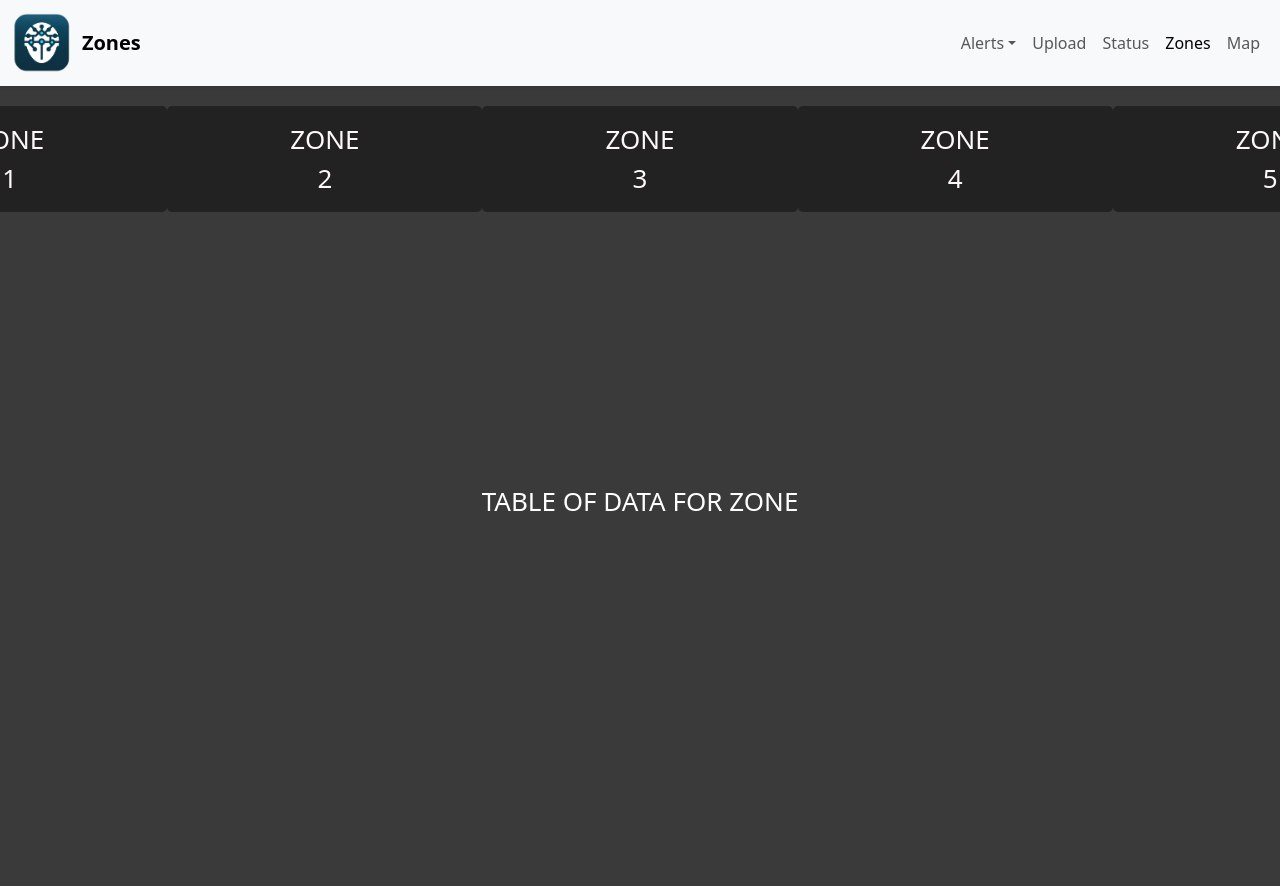
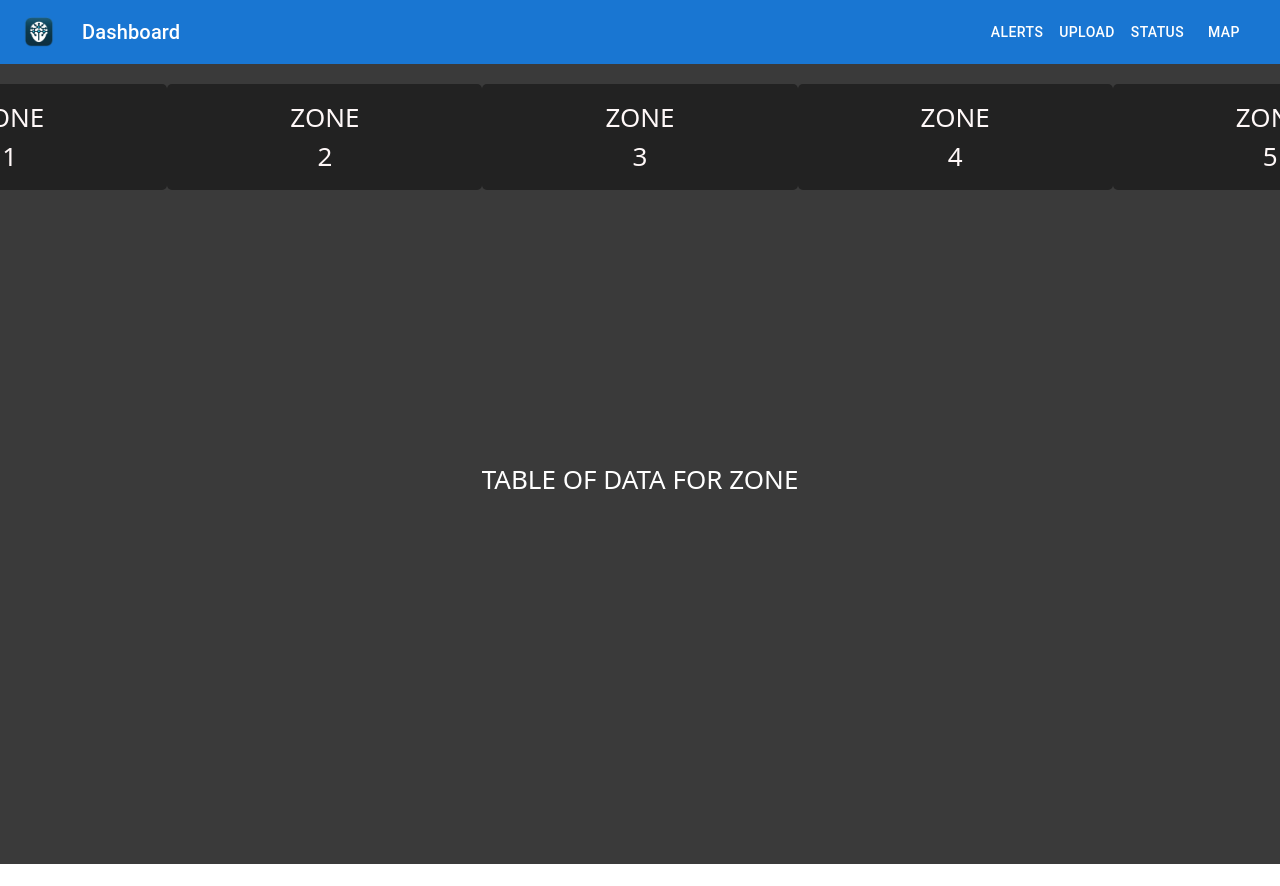
Before and after one commit to dingjw1997/AI-Dashboard, a React (Create React App) app: page /zones in a window 1280 px wide. Shown: the top 886 px of the page. After the commit the page ends 864 px from the top, so only its background shows below. Built offline with nearby package versions, Linux system fonts and the light colour scheme.

Commit message:
Change Header to MUI

```diff
--- a/package.json
+++ b/package.json
@@ -5,6 +5,7 @@
   "dependencies": {
     "@emotion/react": "^11.11.4",
     "@emotion/styled": "^11.11.0",
+    "@mui/icons-material": "^5.15.14",
     "@mui/material": "^5.15.14",
     "@testing-library/jest-dom": "^5.17.0",
     "@testing-library/react": "^13.4.0",
--- a/src/components/Header/Header.tsx
+++ b/src/components/Header/Header.tsx
@@ -1,73 +1,111 @@
-import React from "react";
-import styles from './Header.module.css';
-import { Container, Nav, Navbar, NavDropdown } from 'react-bootstrap';
+import React, { useState } from 'react';
+import AppBar from '@mui/material/AppBar';
+import Toolbar from '@mui/material/Toolbar';
+import Typography from '@mui/material/Typography';
+import Button from '@mui/material/Button';
+import Menu from '@mui/material/Menu';
+import MenuItem from '@mui/material/MenuItem';
+import IconButton from '@mui/material/IconButton';
+import MenuIcon from '@mui/icons-material/Menu';
+
+// Interfaces for the dropdown and the type of link for typing our props
+interface DropdownItem {
+  href: string;
+  text: string;
+}
 
 interface NavLink {
-  href: string;
+  href?: string;
   text: string;
   dropdown?: DropdownItem[];
 }
 
-interface DropdownItem {
-  href: string;
-  text: string;
-  isZone?: boolean;
-}
+const Header: React.FC = () => {
+  const [anchorEl, setAnchorEl] = useState<null | HTMLElement>(null);
 
-interface HeaderProps {
-  title?: string;
-  activeLink?: string;
-}
-
+  // Dummy navigation links
   const navLinks: NavLink[] = [
     {
-    href: "/alerts/",
       text: "Alerts",
       dropdown: [
-      { href: "/zone/1", text: "Zone 1", isZone: true },
-      { href: "/zone/2", text: "Zone 2", isZone: true },
-      { href: "/zone/3", text: "Zone 3", isZone: true },
-      { href: "/zone/4", text: "Zone 4", isZone: true },
-      { href: "/zone/5", text: "Zone 5", isZone: true }
-    ]
+        { href: "/zone/1", text: "Zone 1" },
+        { href: "/zone/2", text: "Zone 2" },
+        { href: "/zone/1", text: "Zone 3" },
+        { href: "/zone/2", text: "Zone 4" },
+      ],
     },
     { href: "/upload/", text: "Upload" },
     { href: "/status/", text: "Status" },
-  { href: "/zones/", text: "Zones" },
     { href: "/map/", text: "Map" },
   ];
 
-function Header({ title = "AI Dashboard", activeLink }: HeaderProps) {
+  const handleMenuClick = (event: React.MouseEvent<HTMLButtonElement>) => {
+    setAnchorEl(event.currentTarget);
+  };
+
+  const handleMenuClose = () => {
+    setAnchorEl(null);
+  };
+
   return (
-    <Navbar bg="light" expand="lg" sticky="top" className="shadow-sm">
-      <Container fluid>
-        <Navbar.Brand href="/" className={styles.brandContainer}>
-          <img src="/images/logo.png" alt="logo" className={`d-inline-block align-top ${styles.logo}`} />
-          {activeLink && <span className={styles.pageName}>{activeLink}</span>}
-        </Navbar.Brand>
-        <Navbar.Toggle aria-controls="basic-navbar-nav" />
-        <Navbar.Collapse id="basic-navbar-nav" className="justify-content-end">
-          <Nav>
+    <AppBar position="static">
+      <Toolbar>
+        <IconButton
+          size="large"
+          edge="start"
+          color="inherit"
+          aria-label="menu"
+          sx={{ mr: 2 }}
+        >
+          <img src="/images/logo.png" alt="logo" style={{ width: '30px' }} />
+        </IconButton>
+        <Typography variant="h6" component="div" sx={{ flexGrow: 1 }}>
+          Dashboard
+        </Typography>
+        <div>
           {navLinks.map((link, index) => (
             link.dropdown ? (
-                <NavDropdown title={link.text} id={`nav-dropdown-${index}`} key={index}>
-                  {link.dropdown.filter(item => item.isZone).map((item, idx) => (
-                    <NavDropdown.Item href={item.href} key={idx} target="_blank" className={styles.redZone}>
+              <React.Fragment key={index}>
+                <Button
+                  aria-controls="menu-appbar"
+                  aria-haspopup="true"
+                  onClick={handleMenuClick}
+                  color="inherit"
+                >
+                  {link.text}
+                </Button>
+                <Menu
+                  id="menu-appbar"
+                  anchorEl={anchorEl}
+                  anchorOrigin={{
+                    vertical: 'top',
+                    horizontal: 'right',
+                  }}
+                  keepMounted
+                  transformOrigin={{
+                    vertical: 'top',
+                    horizontal: 'right',
+                  }}
+                  open={Boolean(anchorEl)}
+                  onClose={handleMenuClose}
+                >
+                  {link.dropdown.map((item, idx) => (
+                    <MenuItem key={idx} onClick={handleMenuClose}>
                       {item.text}
-                    </NavDropdown.Item>
+                    </MenuItem>
                   ))}
-                </NavDropdown>
+                </Menu>
+              </React.Fragment>
             ) : (
-                <Nav.Link href={link.href} key={index} className={activeLink === link.text ? "active" : ""}>
+              <Button key={index} color="inherit" href={link.href}>
                 {link.text}
-                </Nav.Link>
+              </Button>
             )
           ))}
-          </Nav>
-        </Navbar.Collapse>
-      </Container>
-    </Navbar>
+        </div>
+      </Toolbar>
+    </AppBar>
   );
-}
+};
 
 export default Header;
--- a/src/pages/Alerts/Alerts.tsx
+++ b/src/pages/Alerts/Alerts.tsx
@@ -24,7 +24,7 @@ function Alerts() {
   return (
     <div>
       <div className="Header">
-        <Header title="Alerts" activeLink="Alerts" />
+        <Header />
       </div>
       <div className={styles.App}>
         <div className={styles.sidebar}>
--- a/src/pages/Home/Home.tsx
+++ b/src/pages/Home/Home.tsx
@@ -7,7 +7,7 @@ import InteractiveMap from '../Map/InteractiveMap'; // Import the InteractiveMap
 function Home() {
   return (
   <div>
-    <Header title="Dashboard" activeLink="Home" />
+    <Header />
 
     <div className="centered-h1">
         <h1>AI Dashboard</h1>
--- a/src/pages/Map/Map.tsx
+++ b/src/pages/Map/Map.tsx
@@ -6,7 +6,7 @@ import InteractiveMap from './InteractiveMap';
 function Map() {
   return (
     <div className="Map">
-        <Header title="Local Map" activeLink="Map" />
+        <Header />
       <InteractiveMap />
     </div>
   );
--- a/src/pages/Status/Status.tsx
+++ b/src/pages/Status/Status.tsx
@@ -94,7 +94,7 @@ function Status() {
 
   return (
     <div>
-      <Header title="Status Readout" activeLink="Status" />
+      <Header />
       <BasicTable />
 
       {/* <div className="d-flex justify-content-around pt-5">
--- a/src/pages/Upload/Upload.tsx
+++ b/src/pages/Upload/Upload.tsx
@@ -5,7 +5,7 @@ import './Upload.css';
 function Upload() {
   return (
     <div>
-      <Header title="Upload" activeLink="Upload" />
+      <Header />
       <div>
         <p> Placeholder </p>
       </div>
--- a/src/pages/Zones/Zones.tsx
+++ b/src/pages/Zones/Zones.tsx
@@ -14,7 +14,7 @@ function Zones() {
   return (
     <div>
       <div className="Header" data-testid="header-component">
-        <Header title="Zones" activeLink="Zones" />
+        <Header />
       </div>
       <div className="App">
         <header className="App-header">
```
Also changed, not shown: 1 other file (tests, documents, lock files or other folders). Lines whose indentation alone changed are shown as unchanged.
